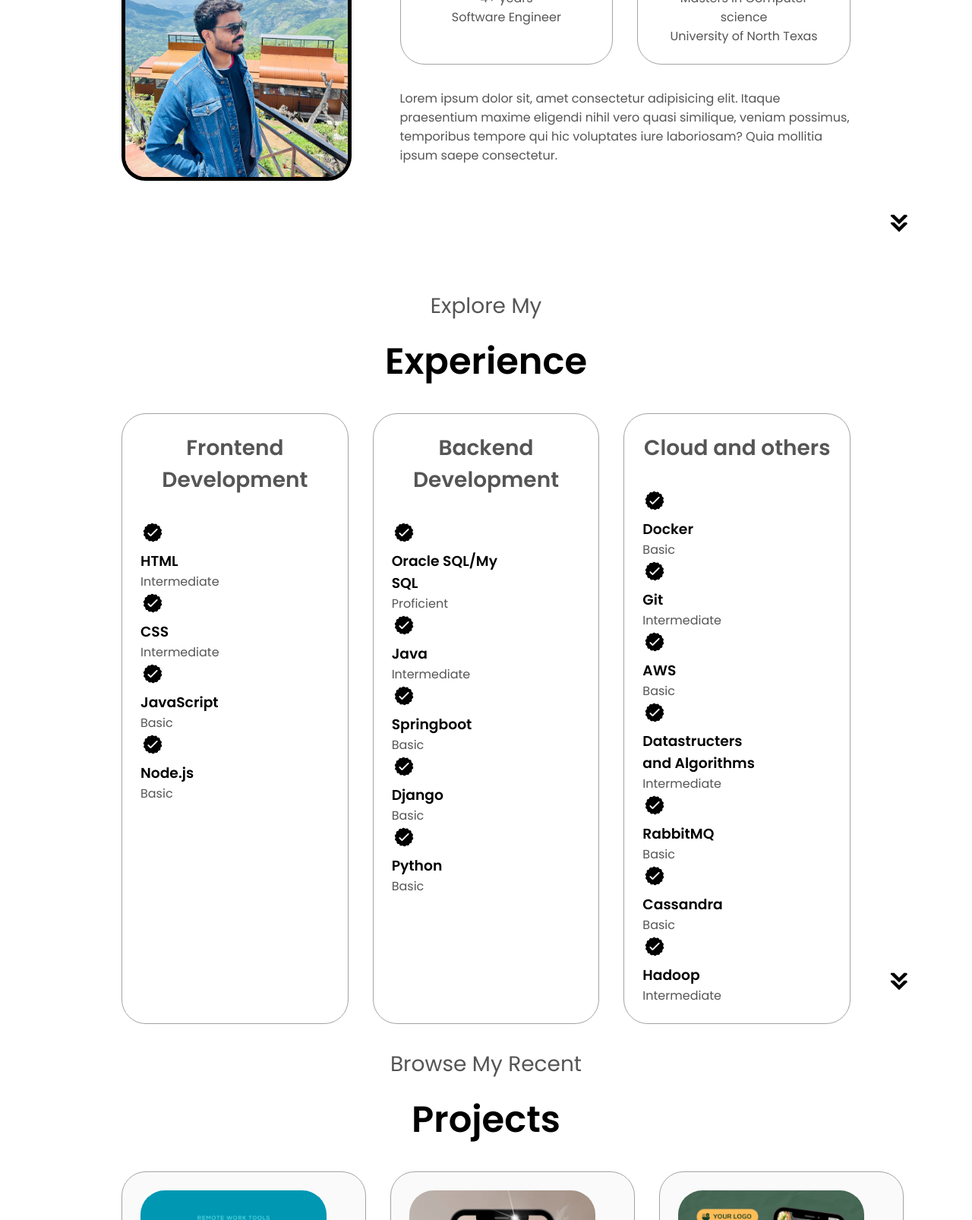
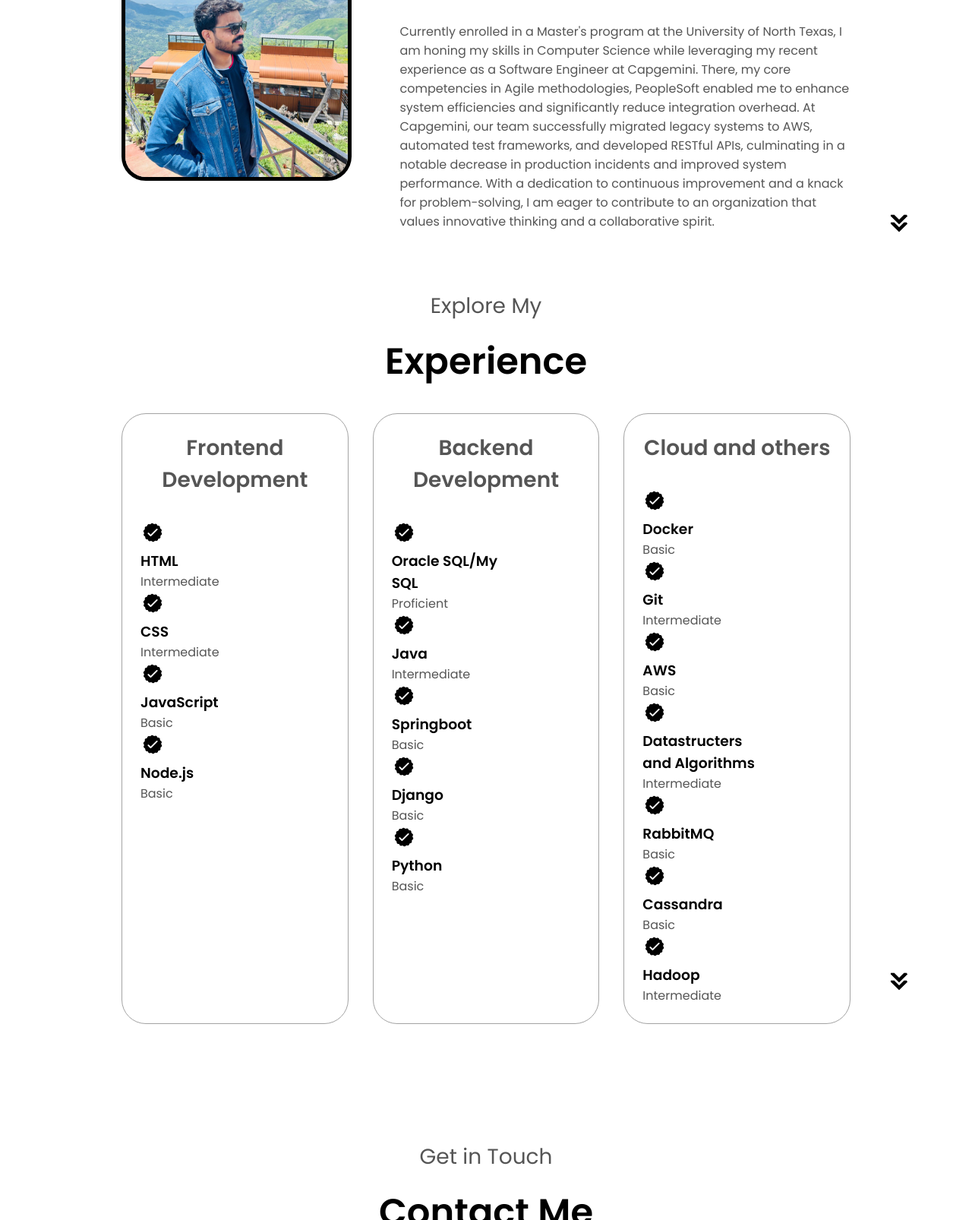
Before and after one commit to abhargav0021/MyPortfolio, a plain HTML site: page index.html in a window 1280 px wide. Shown: the part 1194-2800 px from the top of the page at 76% size. Drawn offline with Linux system fonts and the light colour scheme.

Commit message:
updated projects section and added resume

```diff
--- a/index.html
+++ b/index.html
@@ -16,7 +16,7 @@
             <ul class="nav-links">
                 <li> <a href="#about">About</a></li>
                 <li> <a href="#experience">Experience</a></li>
-                <li> <a href="#projects">Projects</a></li>
+                <!-- <li> <a href="#projects">Projects</a></li> -->
                 <li> <a href="#contact">Contact</a></li>
             </ul>
         </div>
@@ -46,7 +46,7 @@
             <h1 class="title">Bhargav Reddy</h1>
             <p class="section__text__p2">Aspiring Fullstack developer</p>
             <div class="btn-cont">
-                <button class="btn btn-color-2" onclick="window.open('./assets/resume-example.pdf')">
+                <button class="btn btn-color-2" onclick="window.open('./assets/Bhargav SWE Intern.pdf')">
                     Download CV
                 </button>
                 <button class="btn btn-color-1" onclick="location.href='./#contact' ">
@@ -80,10 +80,9 @@
                     </div>
                 </div>
                 <div class="text-container"></div>
-                    <p>Lorem ipsum dolor sit, amet consectetur adipisicing elit.
-                    Itaque praesentium maxime eligendi nihil vero quasi similique,
-                    veniam possimus, temporibus tempore qui hic voluptates iure
-                     laboriosam? Quia mollitia ipsum saepe consectetur.</p>
+                    <p>Currently enrolled in a Master's program at the University of North Texas, I am honing my skills in Computer Science while leveraging my recent experience as a Software Engineer at Capgemini. There, my core competencies in Agile methodologies, PeopleSoft enabled me to enhance system efficiencies and significantly reduce integration overhead.
+
+                        At Capgemini, our team successfully migrated legacy systems to AWS, automated test frameworks, and developed RESTful APIs, culminating in a notable decrease in production incidents and improved system performance. With a dedication to continuous improvement and a knack for problem-solving, I am eager to contribute to an organization that values innovative thinking and a collaborative spirit.</p>
                 </div>
             </div>
         </div>
@@ -294,7 +293,7 @@
           onclick="location.href='./#projects'"
         />
       </section>
-      <section id="projects">
+      <!-- <section id="projects">
         <p class="section__text__p1">Browse My Recent</p>
         <h1 class="title">Projects</h1>
         <div class="experience-details-container">
@@ -379,7 +378,7 @@
           class="icon arrow"
           onclick="location.href='./#contact'"
         />
-      </section>
+      </section> -->
       <section id="contact">
         <p class="section__text__p1">Get in Touch</p>
         <h1 class="title">Contact Me</h1>
@@ -408,7 +407,7 @@
             <ul class="nav-links">
               <li><a href="#about">About</a></li>
               <li><a href="#experience">Experience</a></li>
-              <li><a href="#projects">Projects</a></li>
+              <!-- <li><a href="#projects">Projects</a></li> -->
               <li><a href="#contact">Contact</a></li>
             </ul>
           </div>
```
Also changed, not shown: 1 other file.
